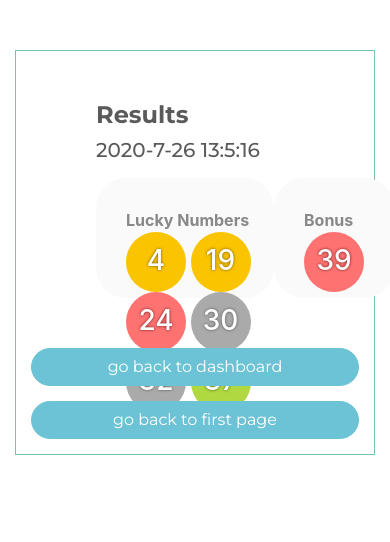
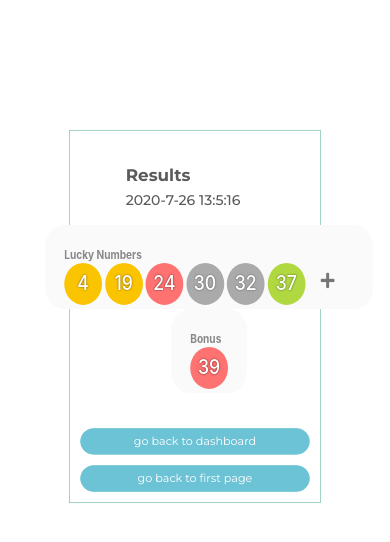
Before and after one commit to pjy1596/Lotto-number-picker, a web app: file public/index.html in a window 390 px wide. Shown: the top 542 px of the page. Run offline with its HTML, style and script files only (its server is not run), Linux system fonts and the light colour scheme; some libraries are stand-ins or nearby versions.

Commit message:
media query added

```diff
--- a/public/style.css
+++ b/public/style.css
@@ -112,3 +112,17 @@
   margin-left: 20px;
   margin-right: 0px;
 }
+@media only screen and (max-width: 640px) {
+  .win_result {
+    display: flex;
+    flex-direction: column;
+  }
+  .nums {
+    display: flex;
+    flex-direction: column;
+    transform: translateX(-10%) scaleX(0.9);
+  }
+  body {
+    transform: scale(0.7);
+  }
+}
```
